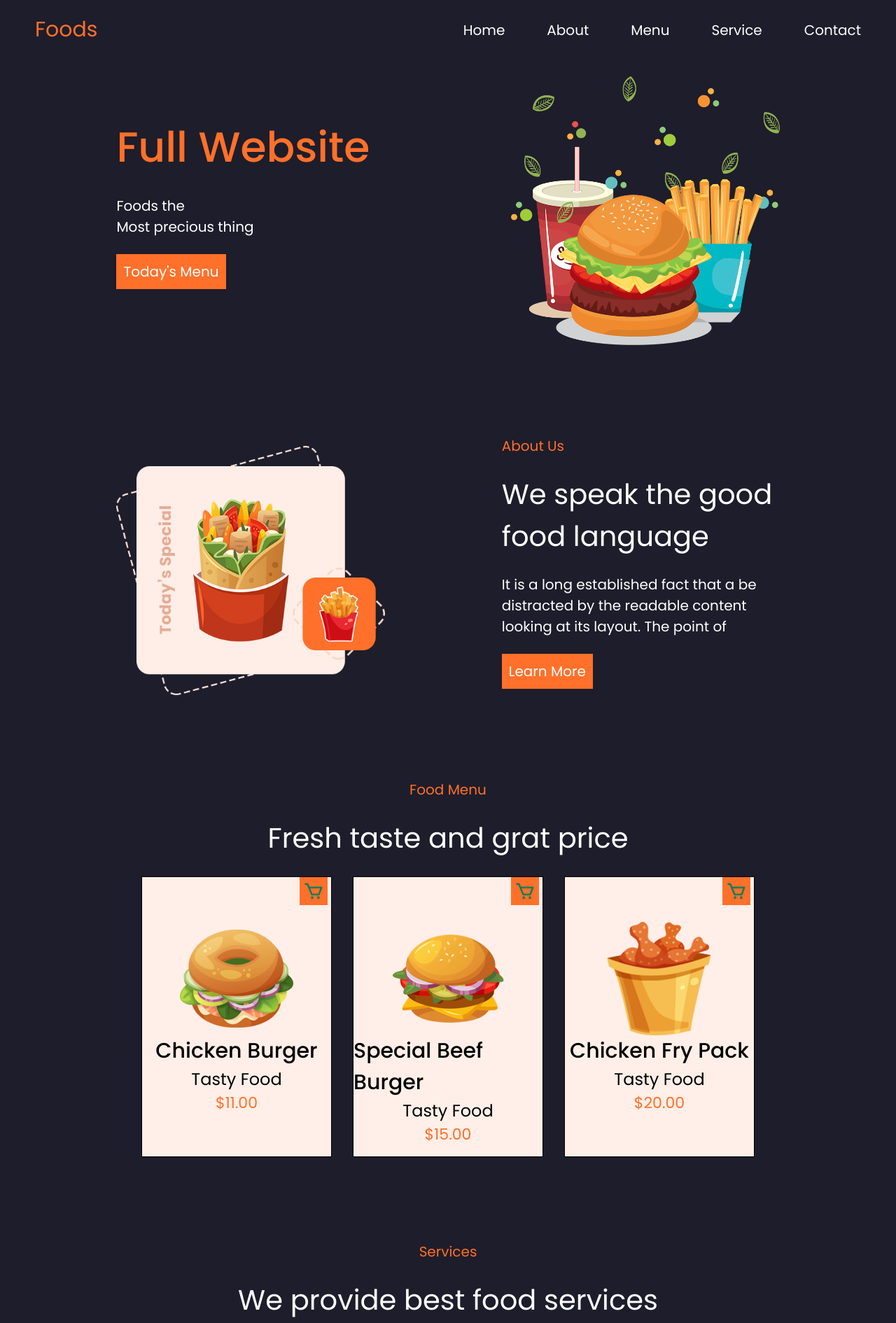
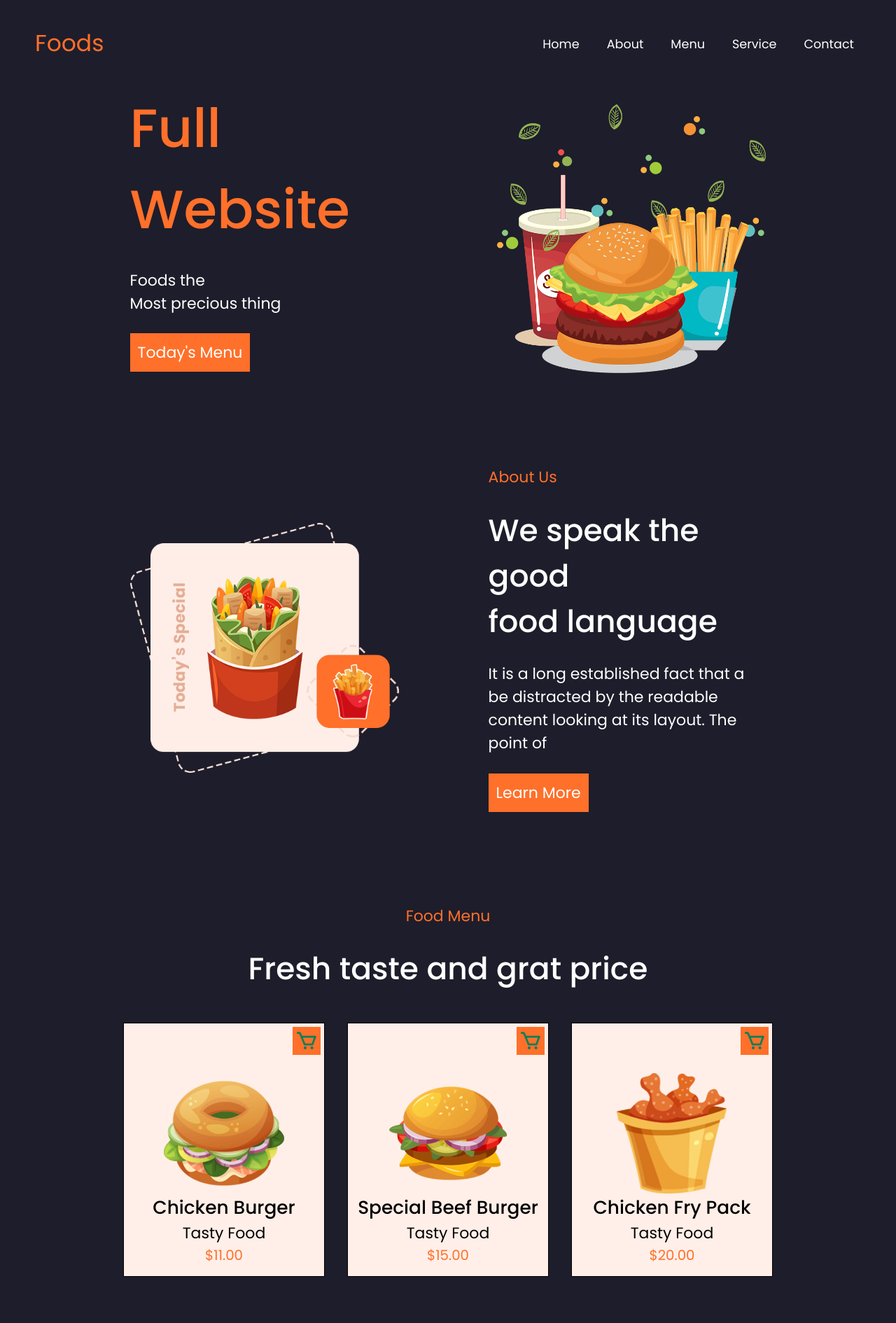
Before and after one commit to Jpcardenasg/proyectoHTMLCSS, a plain HTML site: page index.html in a window 1280 px wide. Shown: the top 1890 px of the page at 70% size. Drawn offline with nearby package versions, Linux system fonts and the light colour scheme.

Commit message:
style: :lipstick: Update styles for improved navigation, responsiveness, and variables
This commit includes the following changes:

In 'styles.css':
- Added hover styles to the navigation bar.
- Implemented transitions for a smoother navigation bar experience.
- Applied 'position: fixed' to the header for a fixed navigation bar.
- Adjusted font sizes and spacing for better aesthetics.

In 'media-queries.css':
- Added responsive styles for different screen sizes.
- Modified styles for better readability and layout adjustments.

In 'variables.css':
- Added two new variables:
  - --font-size-base: 16px;
  - --font-size-desktop: 22px;
  These variables are used for controlling the base font size and desktop font size.

@CampusLands

```diff
--- a/css/media-queries.css
+++ b/css/media-queries.css
@@ -1,15 +1,27 @@
+@import url('variables.css');
+
+
+
 /* Estilos para tablets en posición vertical */
 @media screen and (min-width: 577px) {
 }
 
 /* Estilos para tablets en posición horizontal */
 @media screen and (min-width: 768px) {
+    img {
+        width: 40%
+    }
+
+    .service-img {
+        width: 50%;
+    }
 }
 
 /* Estilos para laptops y computadoras de escritorio */
 @media screen and (min-width: 992px) {
+
     * {
-        font-size: 18px;
+        font-size: var(--font-size-desktop);
     }
 
     header {
@@ -20,17 +32,41 @@
         width: 30%;
     }
 
-    .navbar ul{
-        display: flex;
-        gap: 60px;
+    h1 {
+        font-size: 3rem;
     }
+
+    h6 {
+        font-size: 1.2rem;
+    }
+
     .menu-icon {
         display: none;
     }
 
+    .navbar {
+        transform: none;
+        position: static;
+        width: auto;
+    }
+
+    .navbar li {
+        margin-top: 0;
+    }
+
+    a {
+        font-size: 0.8rem;
+    }
+
+    .navbar ul{
+        display: flex;
+        gap: 19px;
+    }
+
     section {
         flex-direction: row;
-        justify-content: space-evenly;
+        justify-content: center;
+        gap: 10%;
     }
 
     .section-info {
@@ -41,6 +77,10 @@
 
     .about-section {
         flex-direction: row-reverse;
+    }
+
+    .about img {
+        width: 25%;
     }
 
     .menu-section, .service-section {
@@ -59,17 +99,42 @@
         justify-content: space-around;
     }
 
+    .menu-cards {
+        width: 75%;
+    }
+
     .card {
         width: 30%;
     }
 
+    .card p {
+        font-size: 1rem;
+    }
+
+    .card span {
+        font-size: 0.9rem;
+    }
+
+    .service p {
+        font-size: 0.8rem;
+    }
+
+    .service-img {
+        width: 50%;
+    }
+
     .quality {
-        width: 90%;
+        width: 85%;
+        padding: 50px 0;
+    }
+
+    .quality p {
+        font-size: 2rem;
     }
 
     .contact-section {
         align-items: start;
-        justify-content: space-evenly;
+        padding: 0 10%;
     }
 
     .contact {
@@ -80,12 +145,21 @@
     .contact-section i {
         font-size: 1.2rem;
     }
+
+    .contact a {
+        font-size: 0.8rem;
+    }
+
+    hr {
+        width: 4vw;
+    }
 }
 
 /* Estilos para pantallas más grandes */
 @media screen and (min-width: 1200px) {
 
-    * {
-        font-size: 20px;
+    h1 {
+        font-size: 3.5rem;
     }
+
 }
--- a/css/styles.css
+++ b/css/styles.css
@@ -7,7 +7,11 @@
     margin: 0;
     padding: 0;
     font-family: 'Poppins', sans-serif;
-    font-size: 16px;
+    font-size: var(--font-size-base);
+}
+
+html {
+    scroll-behavior: smooth;
 }
 
 body {
@@ -20,9 +24,12 @@ header {
     display: flex;
     justify-content: space-between;
     align-items: center;
+    position: fixed;
+    top: 0;
     padding: 30px;
     width: 100%;
     color: var(--color-primary-text);
+    background-color: var(--color-background);
 }
 
 h1 {
@@ -49,7 +56,7 @@ h4 {
 }
 
 h6 {
-    font-size: 1.5rem;
+    font-size: 1.3rem;
     font-weight: 500;
 }
 
@@ -60,38 +67,77 @@ section {
     margin-bottom: 6rem;
 }
 
+.banner-section {
+    margin-top: 123px;
+}
+
 .menu-icon {
     font-size: 1.5rem;
 }
 
-.navbar.active {
-    display: inline-block;
-    position: absolute;
+.navbar {
+    display: flex;
+    flex-direction: column;
     text-align: center;
-    top: 60px;
+    position: fixed;
+    top: 80px;
     left: 0;
     width: 100vw;
     font-size: 2rem;
+    transform: translateX(-100%);
+    transition: transform 0.5s;
+}
+
+.navbar.active {
     background-color: var(--color-background-menu);
+    transform: translateX(0);
+}
+
+.close-icon {
+    display: none;
+    position: absolute;
+    right: 4%;
+    font-size: 2.2rem;
 }
 
 .navbar ul {
-    display: none;
+    padding: 20px 0;
+}
+
+ul {
     list-style: none;
 }
 
-.navbar li:hover{
-    padding: 8px;
-    border: 1px solid var(--color-icons);
-    border-radius: 4px;
-    cursor: pointer;
+.navbar li {
+    margin-top: 20px;
+    padding: 5px 10px;
 }
 
 a {
     text-decoration: none;
-    font-size: 1rem;
-    margin: 1.2rem 0;
+    font-size: 1.5rem;
     color: var(--color-secondary-text);
+    position: relative;
+}
+
+a::before {
+    content: "";
+    position: absolute;
+    bottom: 0;
+    left: 0;
+    width: 0;
+    height: 1px;
+    background-color: var(--color-secondary-text);
+    transition: width 0.5s ease-in-out;
+}
+
+a:hover::before {
+    width: 100%;
+}
+
+a:hover{
+    color: var(--color-primary-text);
+    cursor: pointer;
 }
 
 .section-info, .service, .services {
@@ -110,6 +156,12 @@ a {
     padding: 0.5rem;
     background-color: var(--color-primary-text);
     color: var(--color-secondary-text);
+    transition: background-color 0.3s ease, box-shadow 0.3s ease;
+}
+
+.main-button:hover {
+    cursor: pointer;
+    box-shadow: 0 0 20px var(--color-primary-text);
 }
 
 img {
@@ -119,16 +171,14 @@ img {
 
 .description-span {
     font-size: 2rem;
-}
-
-.p-balance {
-    text-wrap: balance;
+    font-weight: 500;
 }
 
 .card {
     display: flex;
     flex-direction: column;
     align-items: center;
+    text-align: center;
     margin-top: 25px;
     border: 1px solid black;
     color: var(--color-tertiary-text);
@@ -140,7 +190,7 @@ img {
     align-items: center;
     justify-content: center;
     align-self: flex-end;
-    margin-right: 5px;
+    margin: 5px 5px 0 0;
     width: 40px;
     height: 40px;
     background-color: var(--color-primary-text);
@@ -148,6 +198,10 @@ img {
 
 .menu-img {
     width: 60%;
+}
+
+.menu-cards {
+    margin-top: 20px;
 }
 
 .card-icon i {
@@ -179,7 +233,7 @@ img {
 }
 
 .service-img {
-    width: 50%;
+    width: 65%;
     margin-top: 4rem;
 }
 
@@ -188,7 +242,7 @@ img {
 }
 
 .service p {
-    width: 80%;
+    width: 100%;
     font-size: 1.1rem;
 }
 
@@ -214,10 +268,10 @@ img {
 .contact ul {
     margin-top: 16px;
     list-style: none;
+}
 
-    & li {
-        font-size: 20px;
-    }
+.contact a {
+    font-size: 1rem;
 }
 
 .contact-section i {
@@ -225,3 +279,8 @@ img {
     font-size: 2.5rem;
     color: var(--color-primary-text);
 }
+
+hr {
+    width: 15vw;
+    border: 1px solid var(--color-primary-text);
+}
--- a/css/variables.css
+++ b/css/variables.css
@@ -1,5 +1,7 @@
 
 :root {
+    --font-size-base: 16px;
+    --font-size-desktop: 22px;
     --color-primary-text: #ff702a;
     --color-secondary-text: #fff;
     --color-tertiary-text: #000;
```
